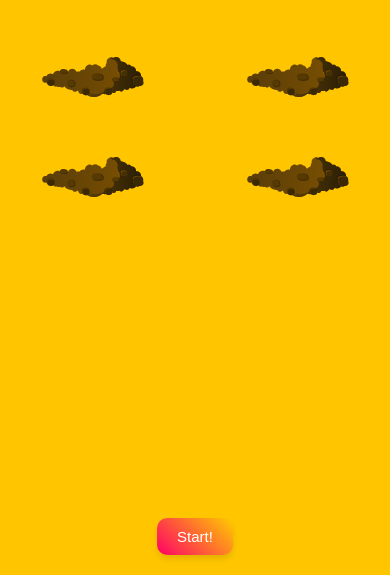
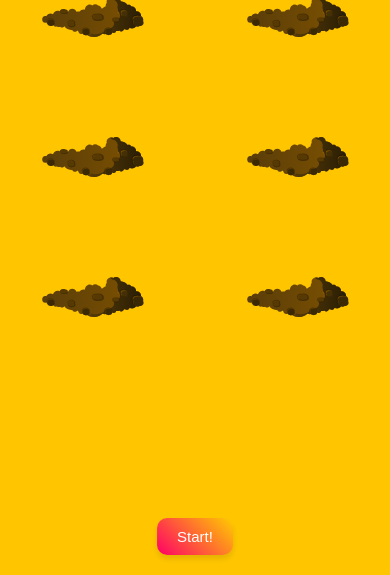
Before and after one commit to idogank/whack_a_mon, a plain HTML site: page index.html in a window 390 px wide. Shown: the part 269-844 px from the top of the page. Drawn offline with Linux system fonts and the light colour scheme.

Commit message:
Update style.css

```diff
--- a/style.css
+++ b/style.css
@@ -57,8 +57,8 @@ h1 {
 
 .hole {
     position: relative;
-    height: 100px; /* Adjust the height to make it responsive */
-    overflow: hidden;
+    height: 150px; /* Adjust the height to make it responsive */
+    overflow: hidden; /* Ensure content does not overflow */
 }
 
 .hole:after {
@@ -75,19 +75,18 @@ h1 {
 
 .mole {
     background: url('mole.svg') bottom center no-repeat;
-    background-size: 50%; /* Make the mole smaller */
+    background-size: 60%; /* Make the mole smaller */
     position: absolute;
-    bottom: -100%; /* Hide the mole completely */
+    bottom: -150%; /* Hide the mole completely */
     width: 100%;
     height: 100%;
-    transition: transform 0.4s, visibility 0s 0.4s; /* Delay visibility change to match transition */
-    transform: translateY(100%);
+    transition: bottom 0.4s; /* Animate the bottom property */
+    visibility: hidden; /* Hide the mole initially */
 }
 
 .hole.up .mole {
-    transform: translateY(0); /* Show the mole when it pops up */
-    visibility: visible;
-    transition: transform 0.4s; /* Immediate visibility change */
+    bottom: 0; /* Show the mole when it pops up */
+    visibility: visible; /* Make the mole visible */
 }
 
 .tabs {
@@ -162,14 +161,15 @@ button:disabled {
         font-size: 1.5rem;
     }
     .hole {
-        height: 80px; /* Adjust the height for smaller screens */
+        height: 120px; /* Adjust the height for smaller screens */
     }
     .hole:after {
         height: 40px; /* Adjust the dirt height for smaller screens */
         bottom: 0;
     }
     .mole {
-        background-size: 40%; /* Adjust the mole size for smaller screens */
+        background-size: 50%; /* Adjust the mole size for smaller screens */
+        bottom: -120%; /* Adjust for smaller screens */
     }
     button.start-button, button.farm-button {
         padding: 10px 20px;
```
